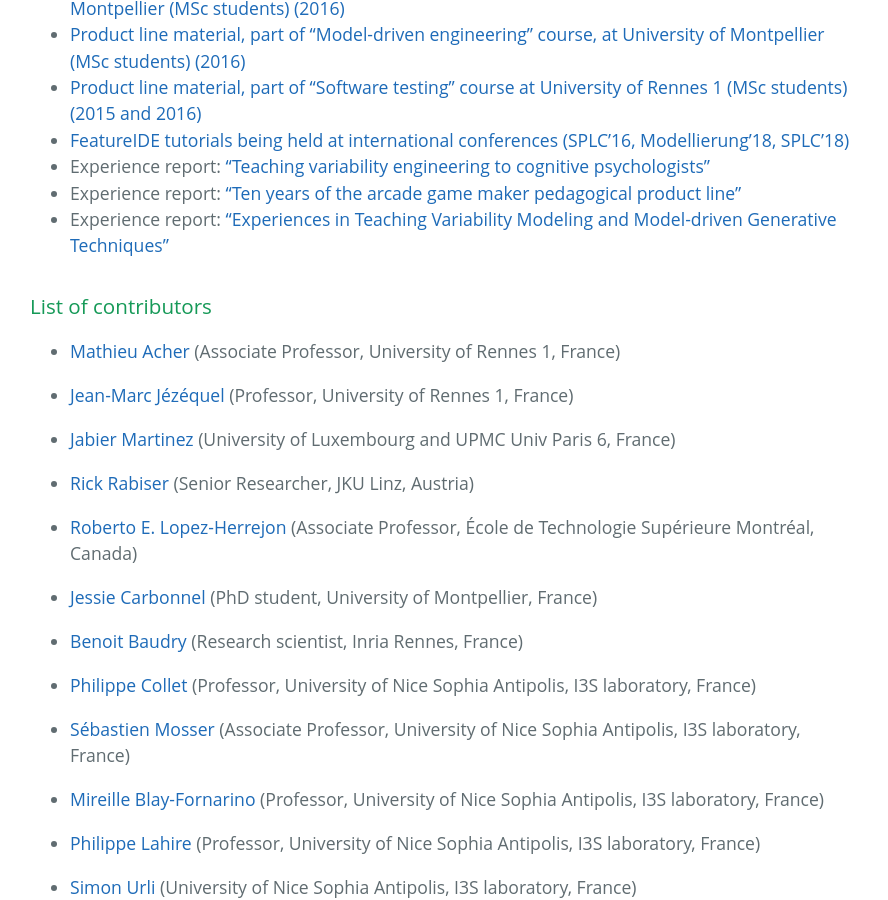
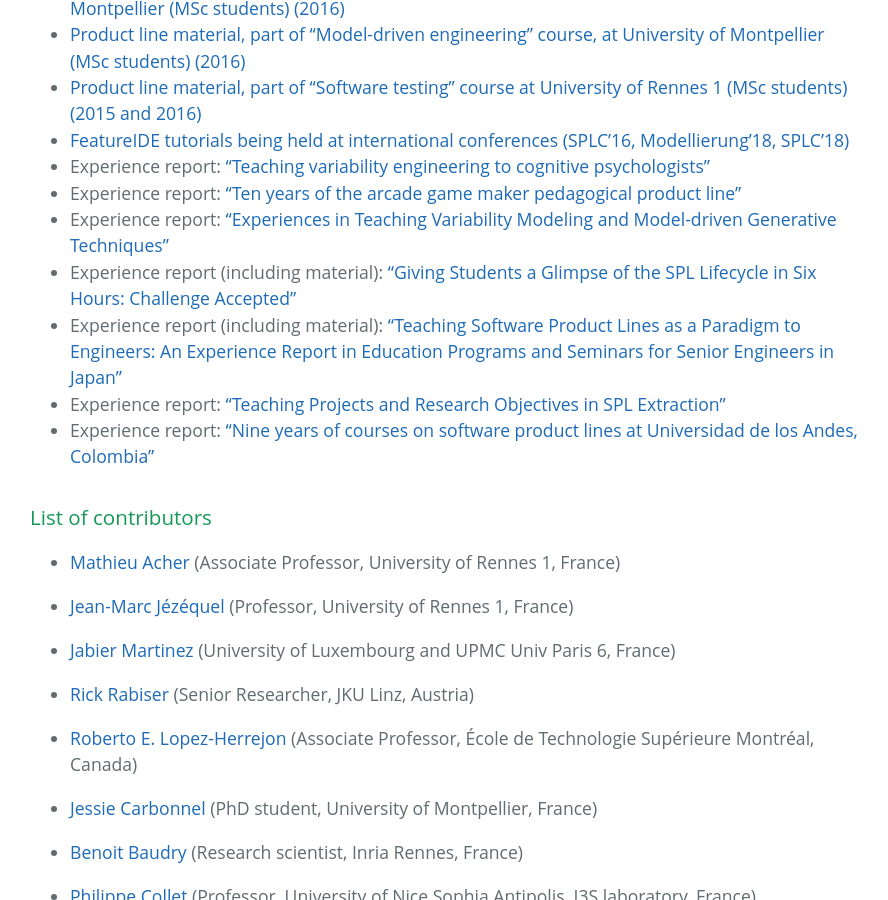
Before and after one commit to FAMILIAR-project/teaching, a Jekyll site: the page built from index.html, in a window 1280 px wide and 900 px high, scrolled down 1322 px. Shown: the whole window, without its empty margins (194-1082 px from the left). Built offline with Jekyll 4.4.1, drawn with Linux system fonts in a browser that asks for light colours.

Commit message:
Update contributions.md

```diff
--- a/_includes/contributions.md
+++ b/_includes/contributions.md
@@ -17,3 +17,7 @@
 * Experience report: ["Teaching variability engineering to cognitive psychologists"](cognitive2014.html)
 * Experience report: ["Ten years of the arcade game maker pedagogical product line"](game2014.html)
 * Experience report: ["Experiences in Teaching Variability Modeling and Model-driven Generative Techniques"](generative2014.html)
+* Experience report (including material): ["Giving Students a Glimpse of the SPL Lifecycle in Six Hours: Challenge Accepted"](quinton2018.html)
+* Experience report (including material): ["Teaching Software Product Lines as a Paradigm to Engineers: An Experience Report in Education Programs and Seminars for Senior Engineers in Japan"](nakanishi2018.html)
+* Experience report: ["Teaching Projects and Research Objectives in SPL Extraction"](ziadi2018.html)
+* Experience report: ["Nine years of courses on software product lines at Universidad de los Andes, Colombia"](chavarriaga2019.html)
```
